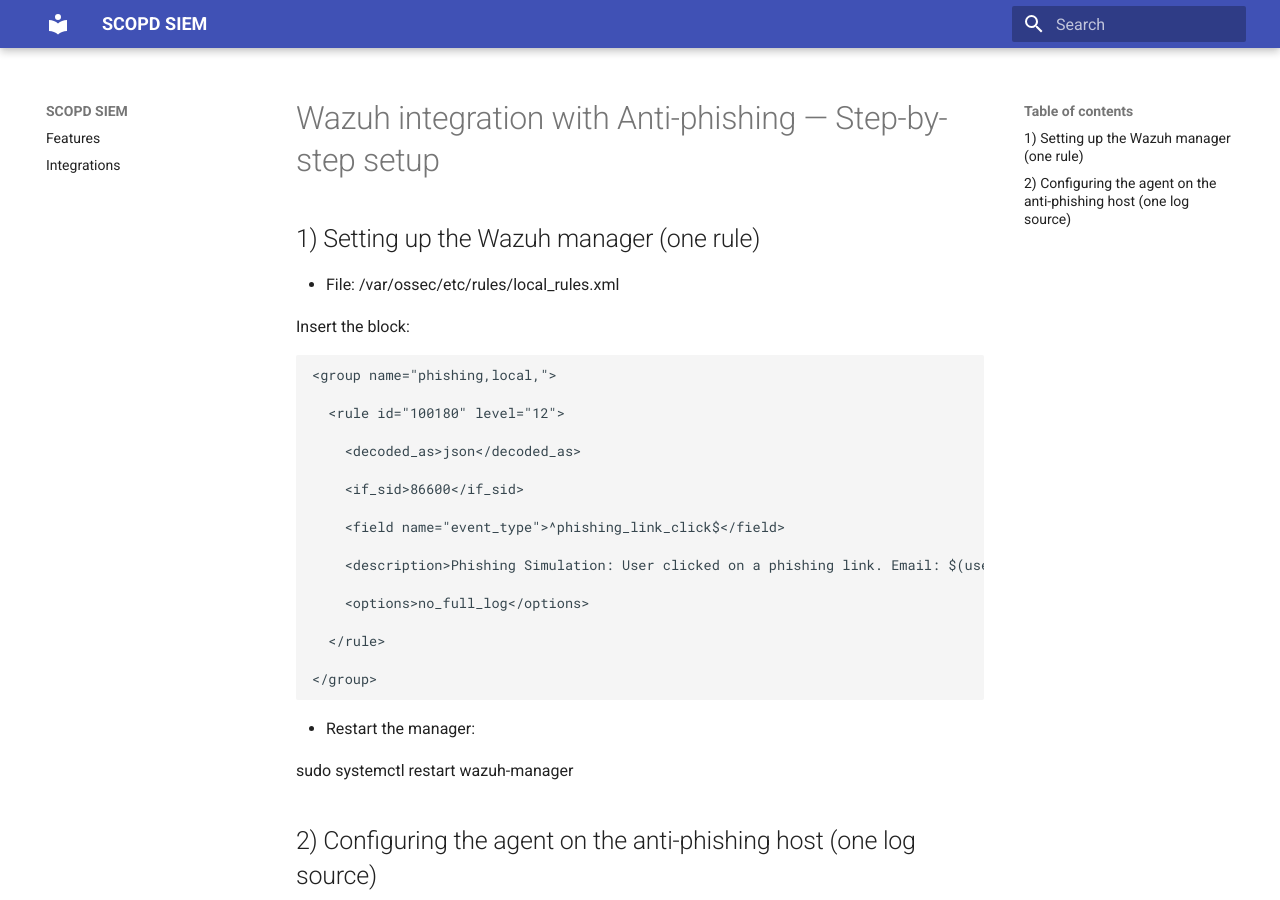
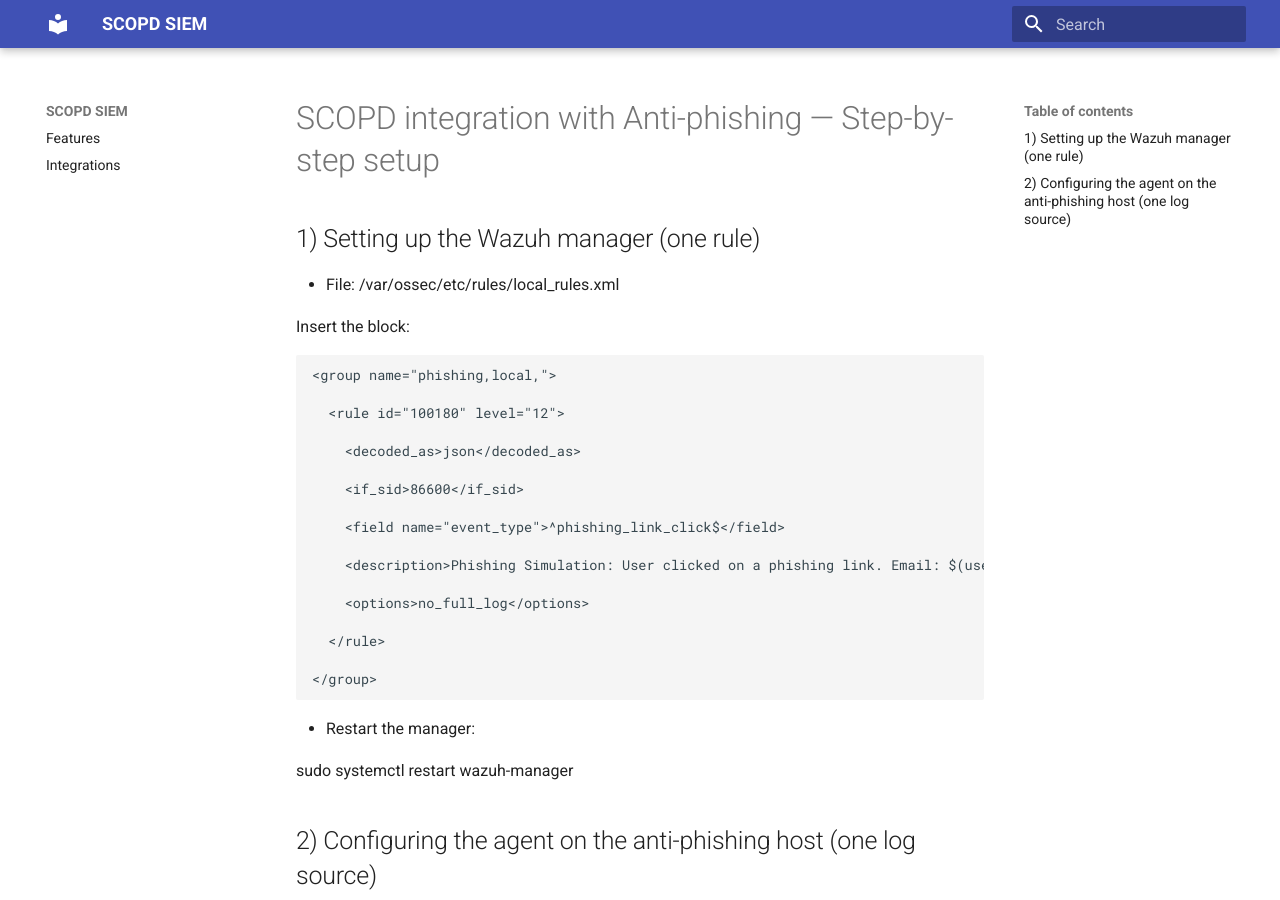
Before and after one commit to Netanelpo/scopd-integrations-docs, an MkDocs documentation site: the page built from docs/integrations/anti-phishing/anti-phishing.md, in a window 1280 px wide and 900 px high. Built offline with MkDocs 1.6.1 and Material for MkDocs 9.7.7, drawn with Linux system fonts in a browser that asks for light colours.

Commit message:
Update anti-phishing.md

```diff
--- a/docs/integrations/anti-phishing/anti-phishing.md
+++ b/docs/integrations/anti-phishing/anti-phishing.md
@@ -1,4 +1,4 @@
-# Wazuh integration with Anti-phishing — Step-by-step setup
+# SCOPD integration with Anti-phishing — Step-by-step setup
 
 ## 1) Setting up the Wazuh manager (one rule)
 
```
